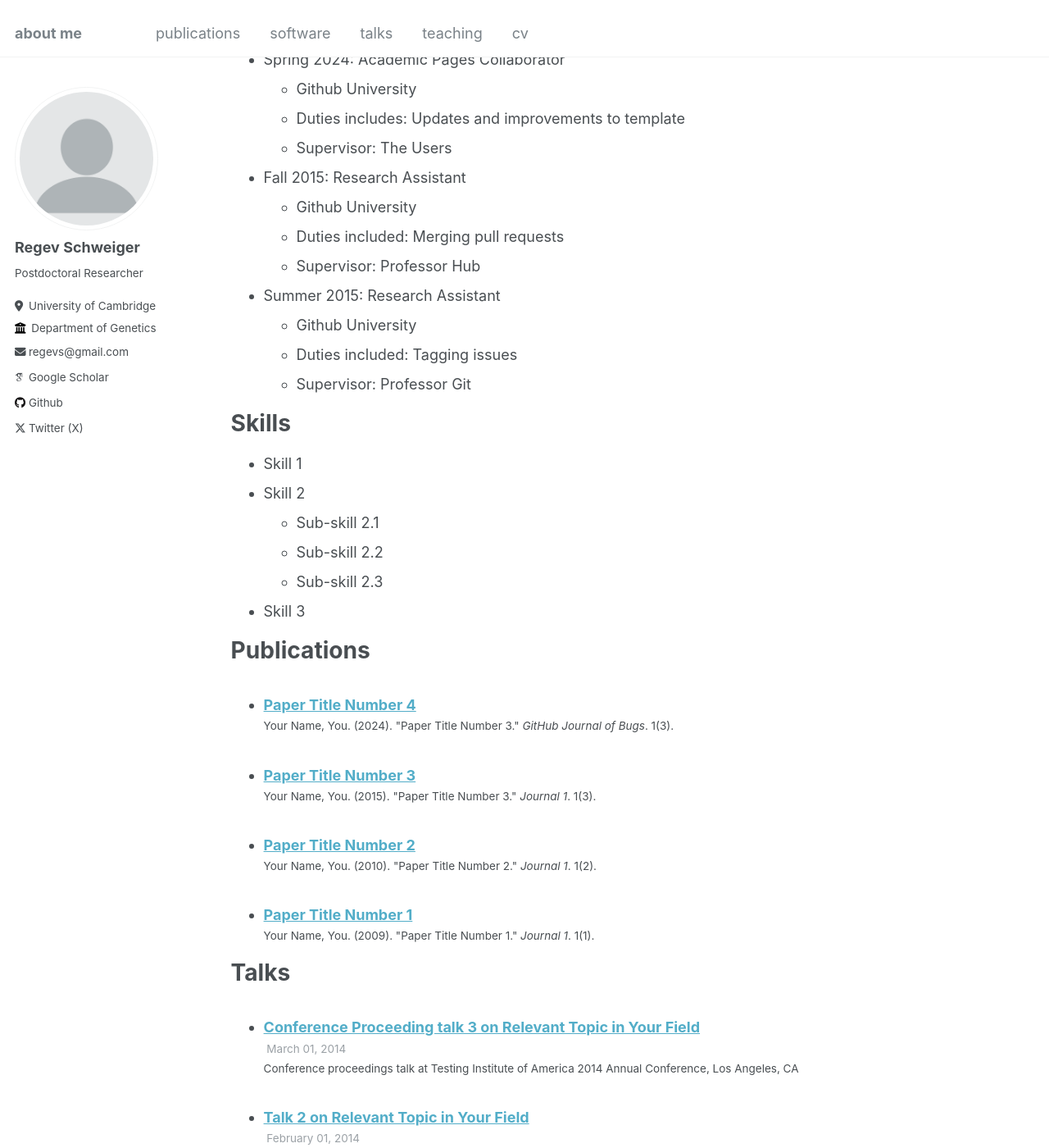
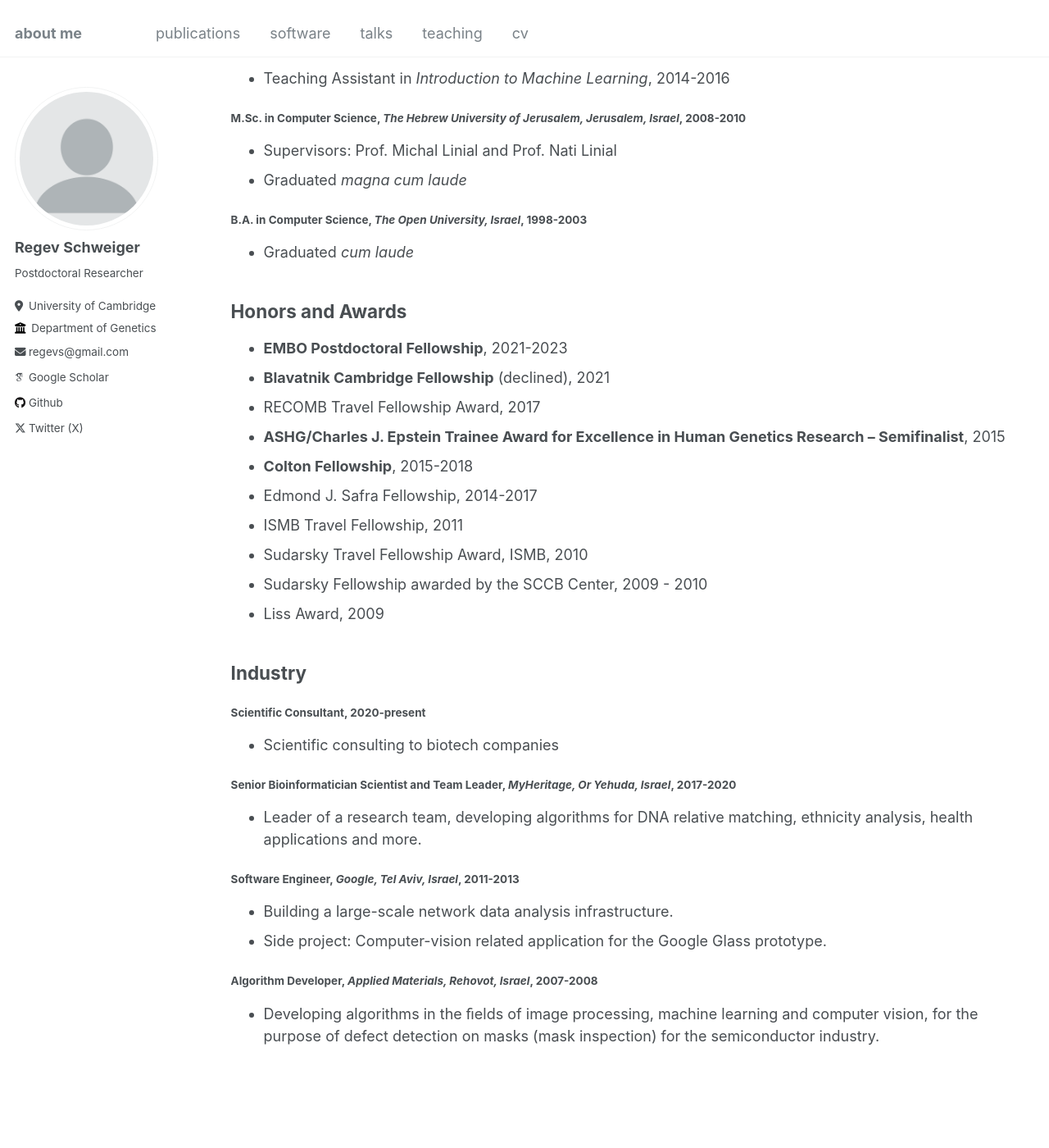
Before and after one commit to regevs/regevs.github.io, a Jekyll site: the page built from _pages/cv.md, in a window 1280 px wide and 1400 px high, scrolled down 310 px. Shown: the whole window at 82% size. Built offline with Jekyll 4.4.1, drawn with Linux system fonts in a browser that asks for light colours; some web fonts are replaced; some of the changed text lies outside the part shown.

Commit message:
Update cv.md

```diff
--- a/_pages/cv.md
+++ b/_pages/cv.md
@@ -9,56 +9,43 @@ redirect_from:
 
 {% include base_path %}
 
-Education
-======
-* Ph.D in Version Control Theory, GitHub University, 2018 (expected)
-* M.S. in Jekyll, GitHub University, 2014
-* B.S. in GitHub, GitHub University, 2012
+## Academia
+#### Research Associate, _Department of Genetics, University of Cambridge, Cambridge, UK_, 2020-2024
+- Supervisor: Prof. Richard Durbin
 
-Work experience
-======
-* Spring 2024: Academic Pages Collaborator
-  * Github University
-  * Duties includes: Updates and improvements to template
-  * Supervisor: The Users
+#### Ph.D in Computer Science, _Tel Aviv University, Tel-Aviv, Israel_, 2014-2018
+- Supervisor: Prof. Eran Halperin
+- Teaching Assistant in _Introduction to Machine Learning_, 2014-2016
 
-* Fall 2015: Research Assistant
-  * Github University
-  * Duties included: Merging pull requests
-  * Supervisor: Professor Hub
+#### M.Sc. in Computer Science, _The Hebrew University of Jerusalem, Jerusalem, Israel_, 2008-2010
+- Supervisors: Prof. Michal Linial and Prof. Nati Linial
+- Graduated _magna cum laude_
 
-* Summer 2015: Research Assistant
-  * Github University
-  * Duties included: Tagging issues
-  * Supervisor: Professor Git
+#### B.A. in Computer Science, _The Open University, Israel_, 1998-2003
+- Graduated _cum laude_
 
-Skills
-======
-* Skill 1
-* Skill 2
-  * Sub-skill 2.1
-  * Sub-skill 2.2
-  * Sub-skill 2.3
-* Skill 3
+## Honors and Awards
+- **EMBO Postdoctoral Fellowship**, 2021-2023
+- **Blavatnik Cambridge Fellowship** (declined), 2021
+- RECOMB Travel Fellowship Award, 2017
+- **ASHG/Charles J. Epstein Trainee Award for Excellence in Human Genetics Research – Semifinalist**, 2015
+- **Colton Fellowship**, 2015-2018
+- Edmond J. Safra Fellowship, 2014-2017
+- ISMB Travel Fellowship, 2011
+- Sudarsky Travel Fellowship Award, ISMB, 2010
+- Sudarsky Fellowship awarded by the SCCB Center, 2009 - 2010
+- Liss Award, 2009
 
-Publications
-======
-  <ul>{% for post in site.publications reversed %}
-    {% include archive-single-cv.html %}
-  {% endfor %}</ul>
+## Industry
+#### Scientific Consultant, 2020-present
+- Scientific consulting to biotech companies
 
-Talks
-======
-  <ul>{% for post in site.talks reversed %}
-    {% include archive-single-talk-cv.html  %}
-  {% endfor %}</ul>
+#### Senior Bioinformatician Scientist and Team Leader, _MyHeritage, Or Yehuda, Israel_, 2017-2020
+- Leader of a research team, developing algorithms for DNA relative matching, ethnicity analysis, health applications and more.
 
-Teaching
-======
-  <ul>{% for post in site.teaching reversed %}
-    {% include archive-single-cv.html %}
-  {% endfor %}</ul>
+#### Software Engineer, _Google, Tel Aviv, Israel_, 2011-2013
+- Building a large-scale network data analysis infrastructure.
+- Side project: Computer-vision related application for the Google Glass prototype.
 
-Service and leadership
-======
-* Currently signed in to 43 different slack teams
+#### Algorithm Developer, _Applied Materials, Rehovot, Israel_, 2007-2008
+- Developing algorithms in the ﬁelds of image processing, machine learning and computer vision, for the purpose of defect detection on masks (mask inspection) for the semiconductor industry.
```
Also changed, not shown: other parts of _pages/cv.md (+1 -1 lines).
